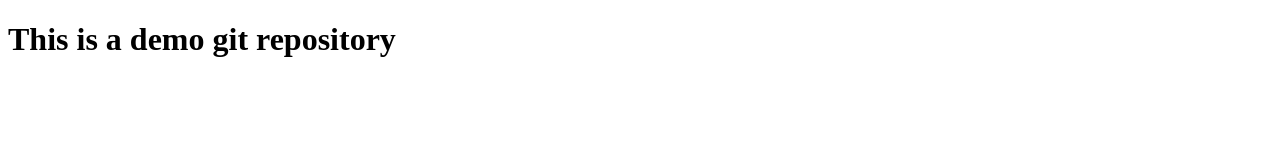
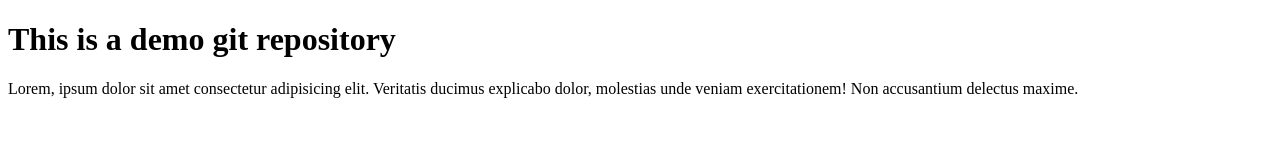
Before and after one commit to islam-anisul/hablu, a plain HTML site: page index.html in a window 1280 px wide. Drawn offline with Linux system fonts and the light colour scheme.

Commit message:
add p tag

```diff
--- a/index.html
+++ b/index.html
@@ -1,13 +1,18 @@
 <!DOCTYPE html>
 <html lang="en">
+
 <head>
     <meta charset="UTF-8">
     <meta http-equiv="X-UA-Compatible" content="IE=edge">
     <meta name="viewport" content="width=device-width, initial-scale=1.0">
     <title>Hablu Web Dev</title>
 </head>
+
 <body>
     <h1>This is a demo git repository</h1>
+    <p>Lorem, ipsum dolor sit amet consectetur adipisicing elit. Veritatis ducimus explicabo dolor, molestias unde
+        veniam exercitationem! Non accusantium delectus maxime.</p>
 
 </body>
+
 </html>
```
